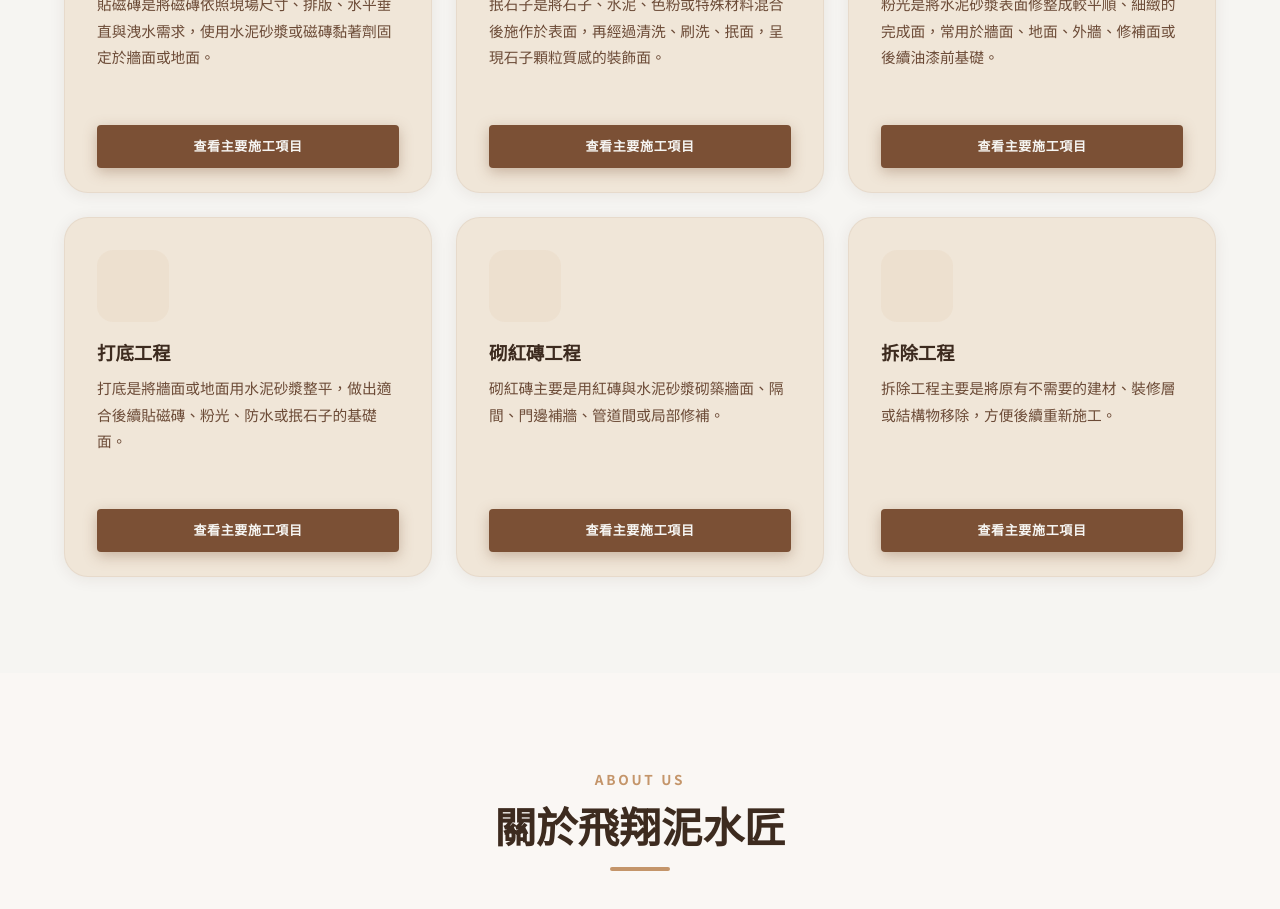
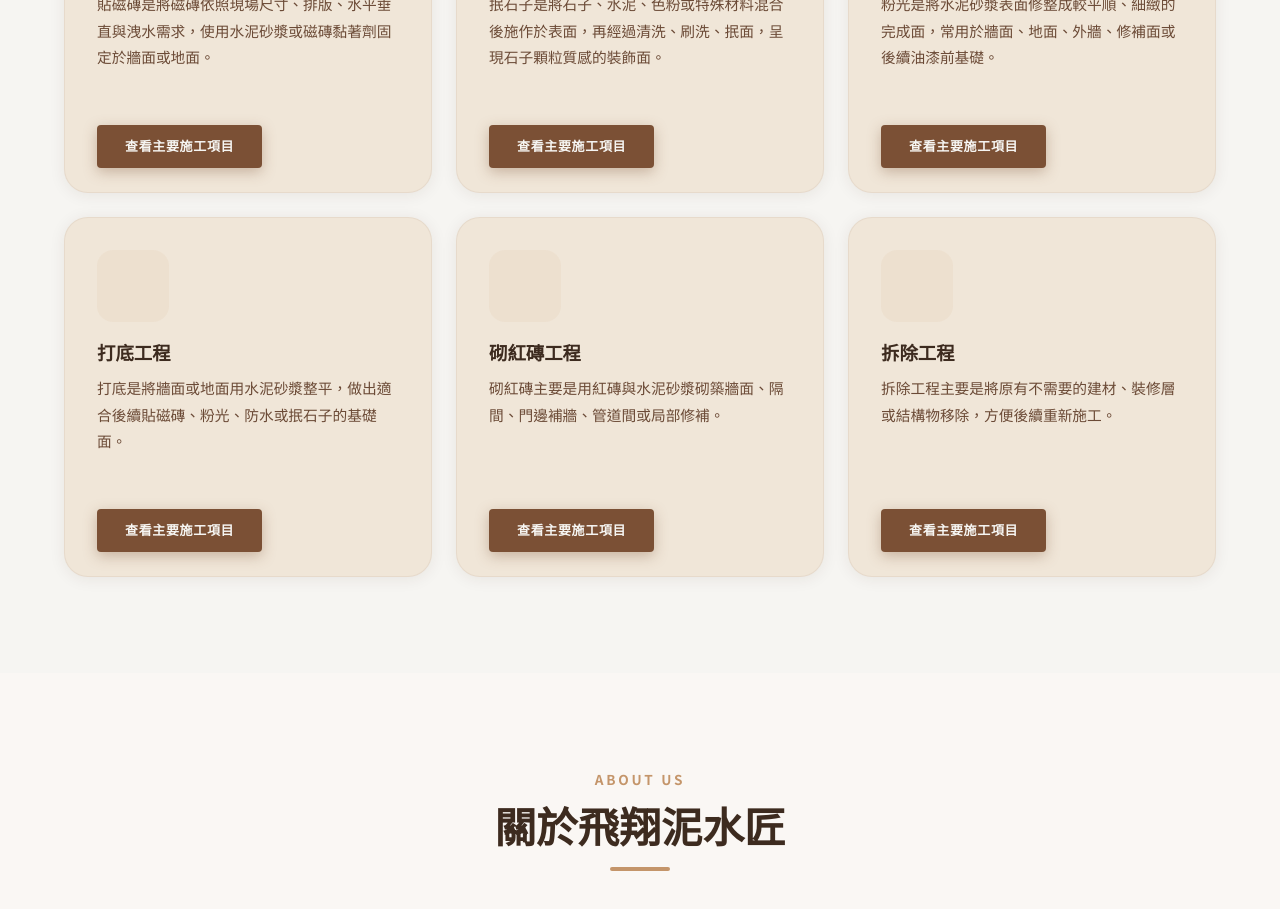
Before and after one commit to brian890804/Flying-Engineer, a React (Create React App) app: page / in a window 1280 px wide. Shown: the part 2580-3489 px from the top of the page. Built offline with nearby package versions, Linux system fonts and the light colour scheme; some icons are missing.

Commit message:
feat(Service):modify layout

```diff
--- a/src/components/Services.tsx
+++ b/src/components/Services.tsx
@@ -241,7 +241,7 @@ const Services: React.FC = () => {
               sm: "repeat(2, 1fr)",
               md: "repeat(3, 1fr)",
             },
-            gap: 3,
+            gap: { xs: 3, md: 3 },
           }}
         >
           {trail.map((style, index) => {
@@ -256,7 +256,7 @@ const Services: React.FC = () => {
                     display: "flex",
                     flexDirection: "column",
                     height: "100%",
-                    minHeight: { xs: 300, md: 360 },
+                    minHeight: { xs: 360, md: 360 },
                     borderRadius: 3,
                     overflow: "hidden",
                     cursor: "default",
@@ -270,7 +270,7 @@ const Services: React.FC = () => {
                 >
                   <CardContent
                     sx={{
-                      p: 4,
+                      p: { xs: 5, md: 4 },
                       display: "flex",
                       flexDirection: "column",
                       flex: 1,
@@ -326,6 +326,8 @@ const Services: React.FC = () => {
                         color: "#F6F5F2",
                         "&:hover": { backgroundColor: "#5e3f2f" },
                         textTransform: "none",
+                        width: { xs: "100%", md: "auto" },
+                        alignSelf: { xs: "stretch", md: "flex-start" },
                       }}
                       onClick={() => openModal(index)}
                     >
```
